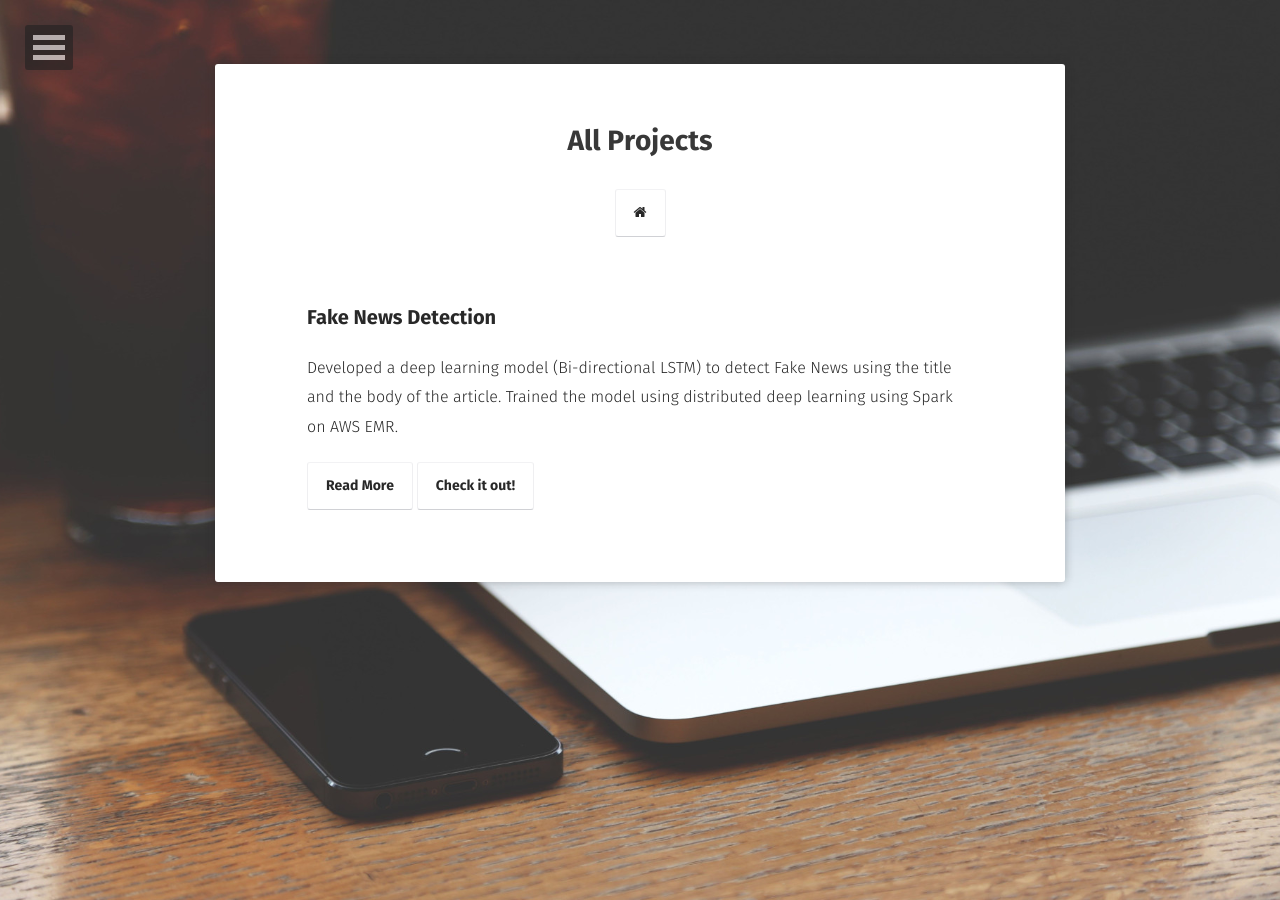
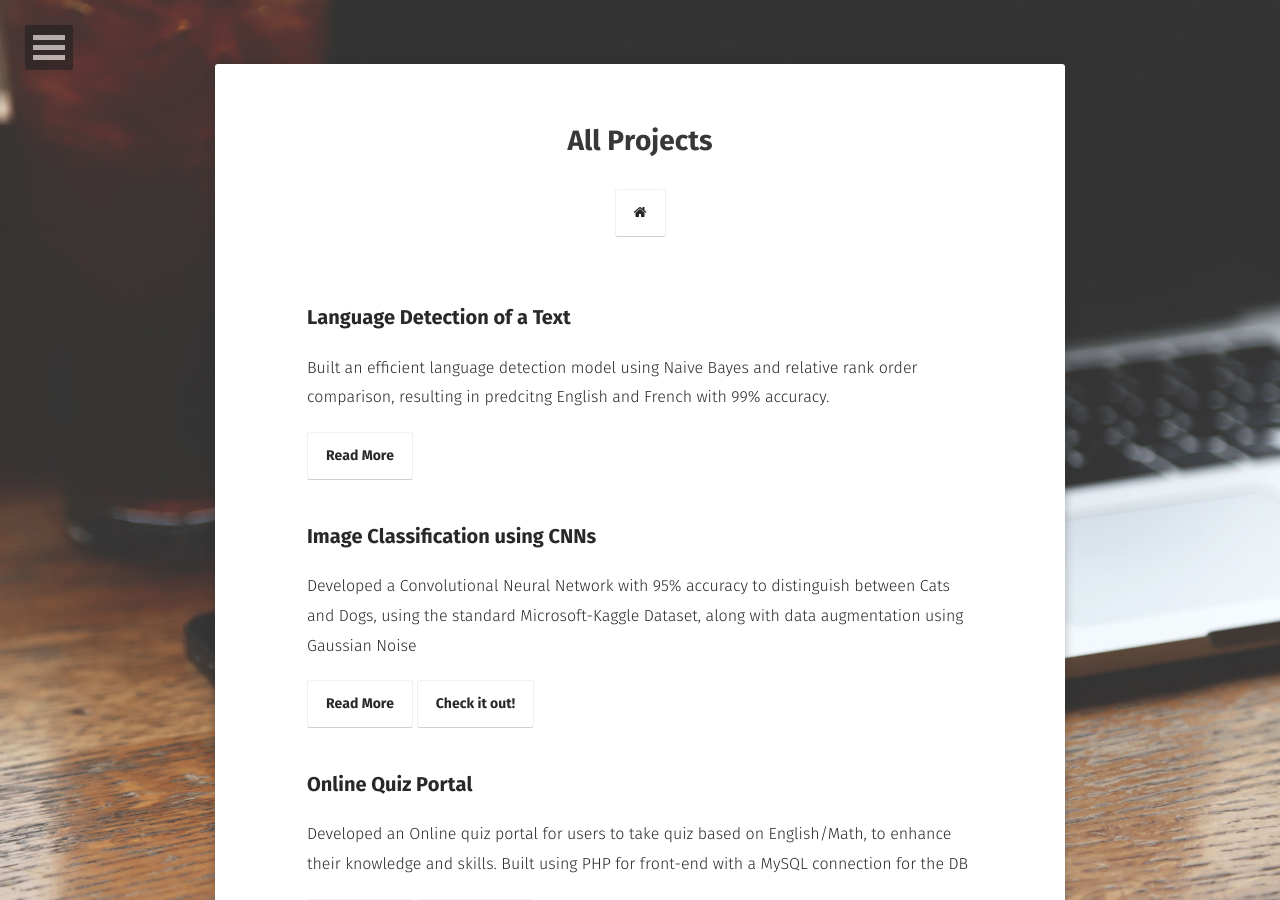
Before and after one commit to Najq/najq.github.io, a Jekyll site: the page built from projects/index.md, in a window 1280 px wide and 900 px high. Built offline with Jekyll 4.4.1, drawn with Linux system fonts in a browser that asks for light colours; some web fonts are replaced; some of the changed text lies outside the part shown.

Commit message:
Projects

```diff
--- a/_layouts/project.html
+++ b/_layouts/project.html
@@ -30,6 +30,10 @@ layout: compress
                             <p>{{ post.excerpt }}</p>
                             <a href="{{ site.url }}{{ post.url }}" class="btn zoombtn">Read More</a>
                             {% if post.title == "Fake News Detection" %}<a href="https://facterr.herokuapp.com/" class="btn zoombtn">Check it out!</a>{% endif %}
+                            {% if post.title == "Generalized Zero Shot Object Detection" %}<a href="https://mlreport.s3.amazonaws.com/Ml_report.pdf" class="btn zoombtn">Check it out!</a>{% endif %}
+                            {% if post.title == "Personality Prediction using Twitter Data" %}<a href="https://github.com/Najq/Twitter-Personalities" class="btn zoombtn">Check it out!</a>{% endif %}
+                            {% if post.title == "Online Quiz Portal" %}<a href="https://github.com/Najq/Online-Quiz-portal" class="btn zoombtn">Check it out!</a>{% endif %}
+                            {% if post.title == "Image Classification using CNNs" %}<a href="https://github.com/Najq/Image-Classification-CatsVsDogs-Kaggle-Dataset" class="btn zoombtn">Check it out!</a>{% endif %}
                         </li>
                     </ul>
                       {% endif %}
--- /dev/null
+++ b/_posts/2016-03-22-GAN.md
@@ -0,0 +1,13 @@
+---
+layout: post
+title:  "Generalized Zero Shot Object Detection"
+date:   2016-04-06
+excerpt: "Developed a model that detects objects not seen in the training set, using Generative Adversarial Network and Variational Encoders. Compared the results obtained from both the models and wrote a research paper explaining the findings."
+project: true
+tag:
+comments: false
+---
+
+
+
+<center><b>Generalized Zero Shot Object Detection</b></center>
--- /dev/null
+++ b/_posts/2016-03-24-quiz.md
@@ -0,0 +1,13 @@
+---
+layout: post
+title:  "Online Quiz Portal"
+date:   2020-04-06
+excerpt: "Developed an Online quiz portal for users to take quiz based on English/Math, to enhance their knowledge and skills. Built using PHP for front-end with a MySQL connection for the DB"
+project: true
+tag:
+comments: false
+---
+
+
+
+<center><b>Online Quiz Portal</b></center>
--- /dev/null
+++ b/_posts/2016-03-25-CatsVDogs.md
@@ -0,0 +1,13 @@
+---
+layout: post
+title:  "Image Classification using CNNs"
+date:   2020-04-06
+excerpt: "Developed a Convolutional Neural Network with 95% accuracy to distinguish between Cats and Dogs, using the standard Microsoft-Kaggle Dataset, along with data augmentation using Gaussian Noise"
+project: true
+tag:
+comments: false
+---
+
+
+
+<center><b>Image Classification using CNNs</b></center>
--- /dev/null
+++ b/_posts/2016-03-25-langaugeDet.md
@@ -0,0 +1,13 @@
+---
+layout: post
+title:  "Language Detection of a Text"
+date:   2020-04-06
+excerpt: "Built an efficient language detection model using Naive Bayes and relative rank order comparison, resulting in predcitng English and French with 99% accuracy."
+project: true
+tag:
+comments: false
+---
+
+
+
+<center><b>Language Detection of a Text</b></center>
```
Also changed, not shown: _posts/2016-03-23-Twitter.md (added, +13 -0 lines).
